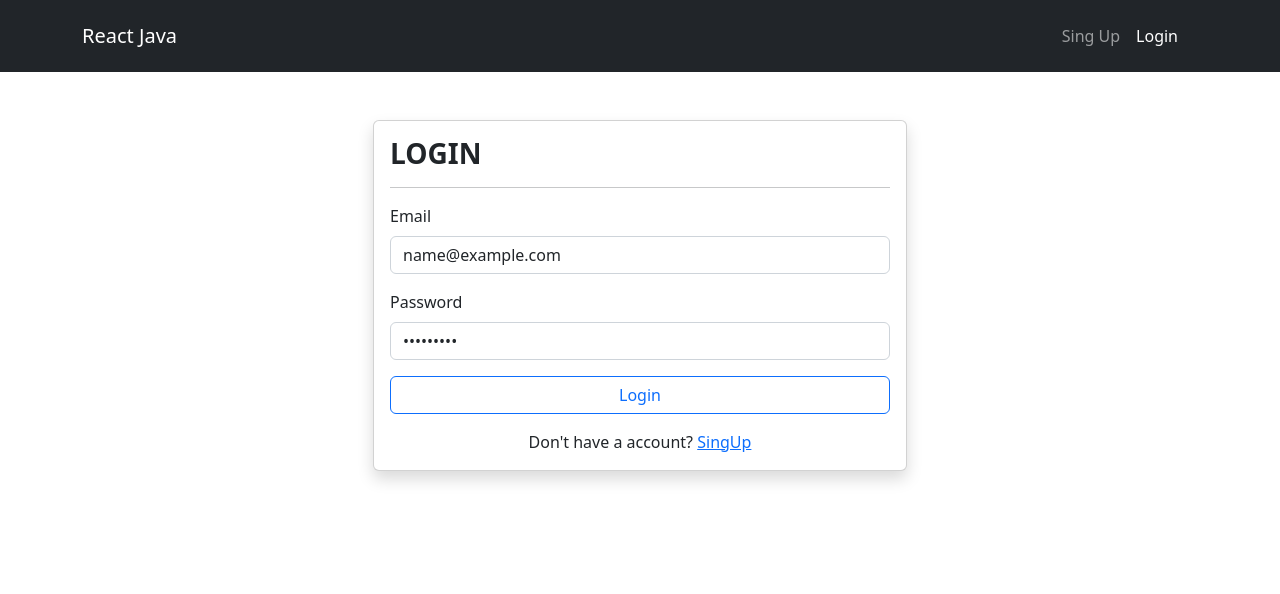
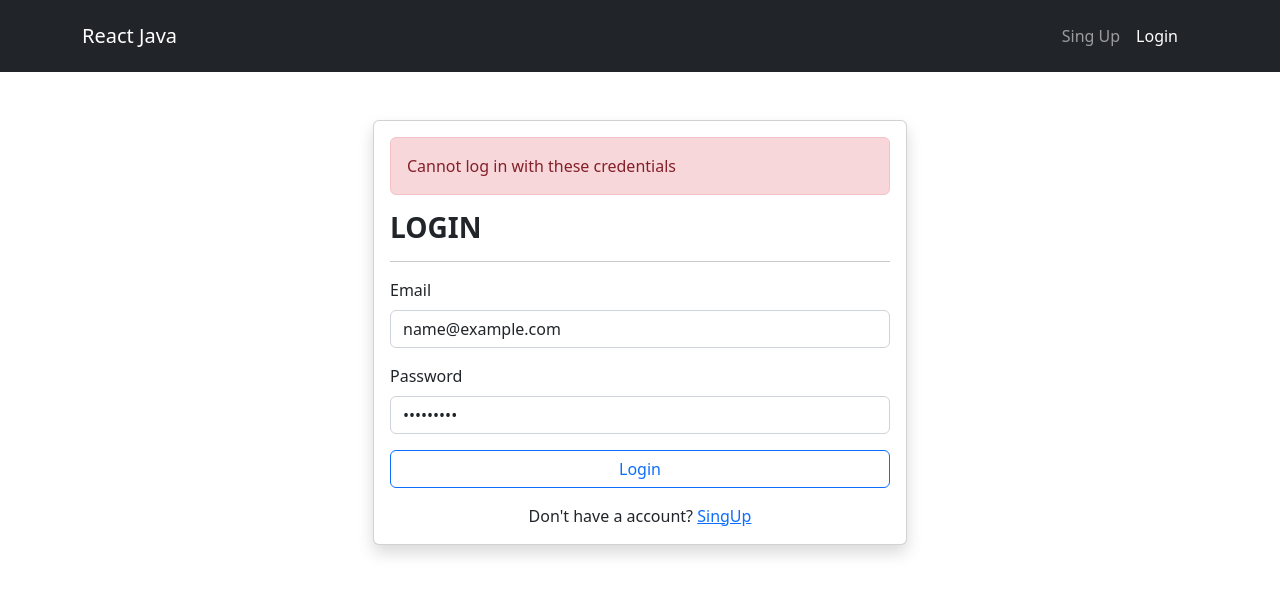
Before and after one commit to MarianaVarG/spring-react-fullstack, a React (Create React App) app in the folder react-fronend/: page /signin in a window 1280 px wide. Both pictures are taken after typing "name@example.com", "Sample123" into the empty fields and a click on the button "Login". Shown: the top 594 px of the page. Built offline with nearby package versions, Linux system fonts and the light colour scheme; no server answers.

Commit message:
Log in * Complete verification

```diff
--- a/react-fronend/src/actions/authActions.js
+++ b/react-fronend/src/actions/authActions.js
@@ -11,8 +11,6 @@ export const loginUser = (userData) => dispatch => {
             headers: { 'Accept': 'application/json', 'Content-Type': 'application/json' }
         }).then(response => {
             // Petitions is resolved
-            console.log(response);
-
             const { authorization, userId } = response.headers;
             localStorage.setItem("jwtToken", authorization);
 
--- a/react-fronend/src/pages/SignIn.js
+++ b/react-fronend/src/pages/SignIn.js
@@ -1,7 +1,7 @@
 import React, { useState, useEffect } from 'react'
 import validator from 'validator';
 
-import { Container, Row, Col, Card } from 'react-bootstrap';
+import { Container, Row, Col, Card, Alert } from 'react-bootstrap';
 import SignInForm from '../components/forms/SingInForm';
 import { Link } from 'react-router-dom';
 import { useDispatch, useSelector } from 'react-redux';
@@ -48,7 +48,8 @@ export default function SignIn() {
 
     })
     .catch(err =>{
-
+      // Error messages when user is not logged
+      setErrors({ auth: "Cannot log in with these credentials" });
     });
   }
 
@@ -60,6 +61,8 @@ export default function SignIn() {
         <Col sm='12' md={{span: 8, offset: 2}} lg={{span: 6, offset: 3}}>
           <Card className='shadow'>
             <Card.Body>
+              {errors.auth && <Alert variant='danger'>{ errors.auth }</Alert>}
+
               <h3 className='fw-bold mb-2 text-uppercase'>Login</h3>
               <hr></hr>
 
```
